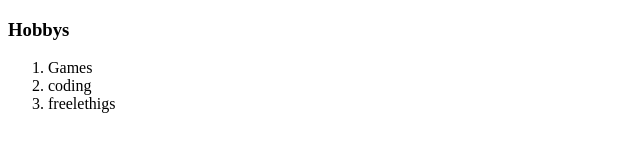
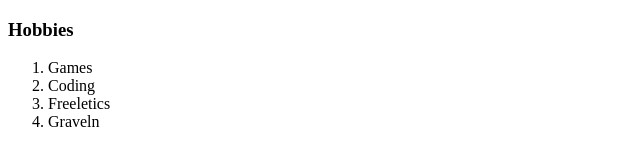
Before and after one commit to Delated23/CV, a plain HTML site: page hobbies.html in a window 1280 px wide. Shown: the full height of the page, 0-640 px from the left. Drawn offline with Linux system fonts and the light colour scheme.

Commit message:
Update hobbies.html
Rechtschreibung

```diff
--- a/hobbies.html
+++ b/hobbies.html
@@ -6,11 +6,12 @@
   </head>
   <body>
 
-    <h3>Hobbys</h3>
+    <h3>Hobbies</h3>
     <Ol>
       <li>Games</li>
-      <li>coding</li>
-      <li>freelethigs</li>
+      <li>Coding</li>
+      <li>Freeletics</li>
+      <li>Graveln</li>
     </ol>
 
 
```
